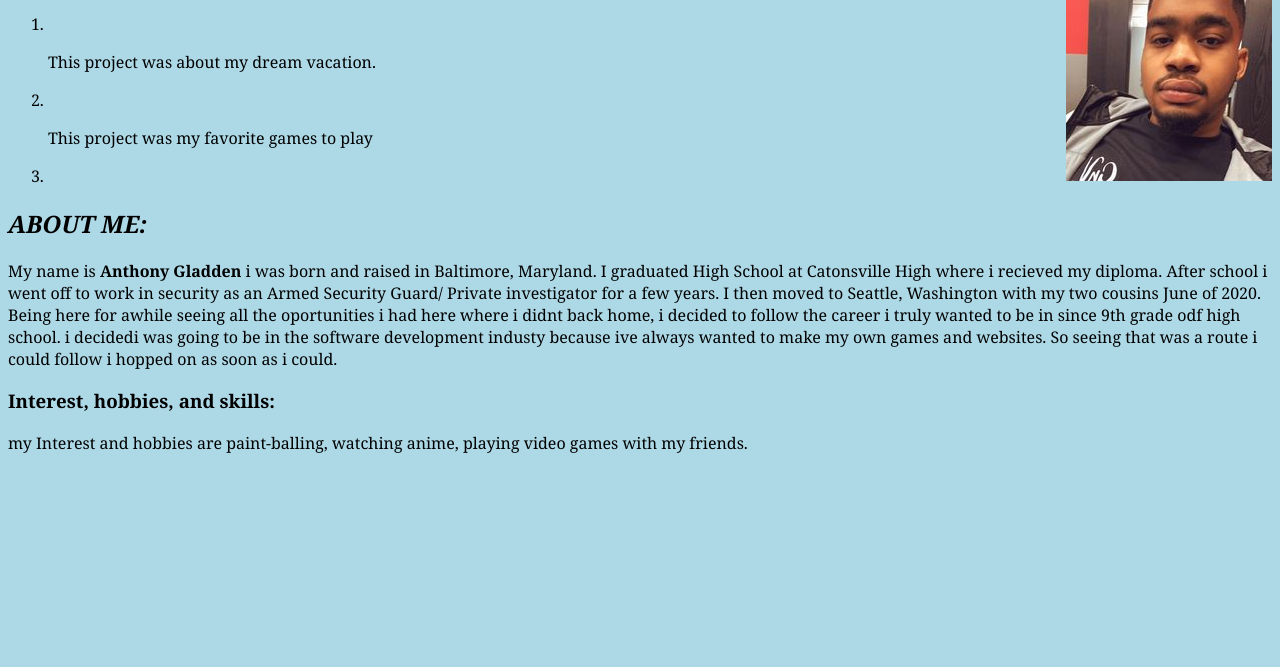
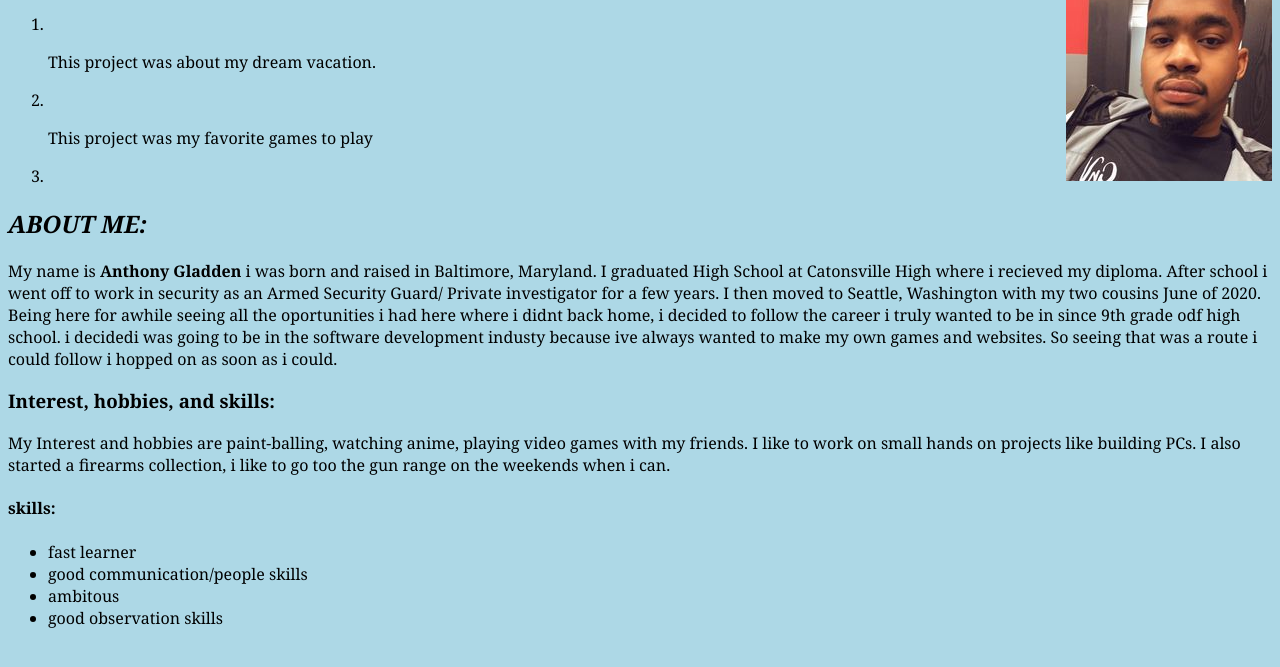
Before and after one commit to Semejae/Anthony-Gladden, a plain HTML site: page Anthony.html in a window 1280 px wide. Shown: the part 119-786 px from the top of the page. Drawn offline with Linux system fonts and the light colour scheme.

Commit message:
added elements and identation for skills

```diff
--- a/Anthony.html
+++ b/Anthony.html
@@ -27,7 +27,15 @@
     because ive always wanted to make my own games and websites. So seeing that was a route i could follow i hopped on as soon as i could.</p>
 </div>
   <h3>Interest, hobbies, and skills:</h3>
-  <p>my Interest and hobbies are paint-balling, watching anime, playing video games with my friends.</p>
+  <p>My Interest and hobbies are paint-balling, watching anime, playing video games with my friends. I like to work on small hands on projects like building PCs. I also started a firearms collection, i like to go too the gun range
+    on the weekends when i can.</p>
+  <h4>skills:</h4>
+  <ul>
+    <li>fast learner</li>
+    <li>good communication/people skills</li>
+    <li>ambitous</li>
+    <li>good observation skills</li>
+  </ul>
 
 
 </body>
```
